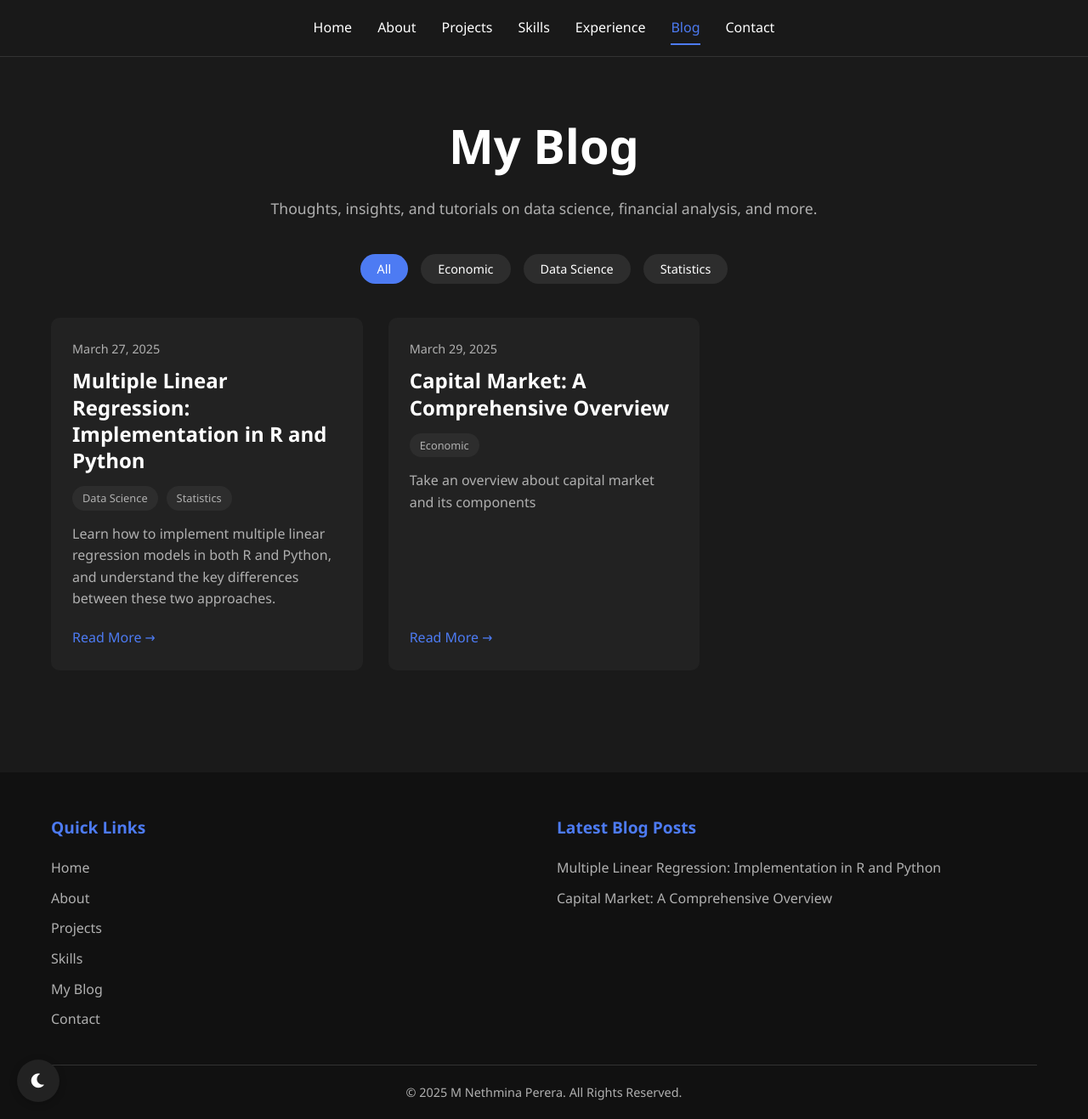
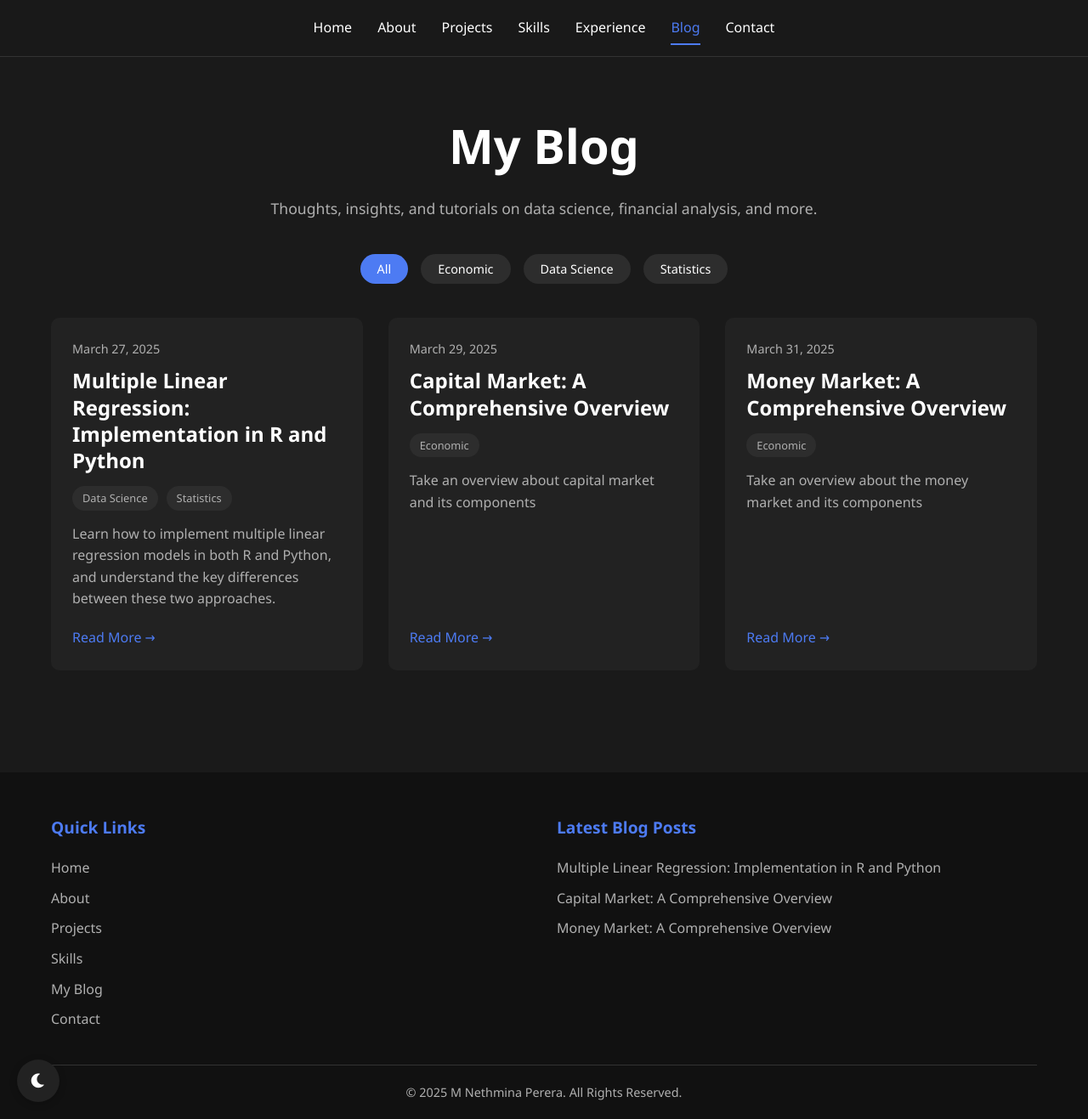
Before and after one commit to MHMNP2021/portfolio.github.io, a Jekyll site: the page blog.html, which Jekyll copies as it is, in a window 1280 px wide and 1317 px high. Shown: the whole window at 85% size. Built offline with Jekyll 4.4.1, drawn with Linux system fonts in a browser that asks for light colours.

Commit message:
Update blog.html

```diff
--- a/blog.html
+++ b/blog.html
@@ -375,6 +375,20 @@
                             <a href="blog/capital-market.html" class="read-more">Read More →</a>
                         </div>
                     </article>
+
+ <!-- Blog Post 3 -->
+                    <article class="blog-post" data-tags="all economic">
+                        <div class="post-content">
+                            <div class="post-date">March 31, 2025</div>
+                            <h2><a href="blog/money-market.html">Money Market: A Comprehensive Overview</a></h2>
+                            <div class="post-tags">
+                                <span class="tag">Economic</span>
+                            </div>
+                            <p>Take an overview about the money market and its components</p>
+                            <a href="blog/money-market.html" class="read-more">Read More →</a>
+                        </div>
+                    </article>
+
                 </div>
             </div>
         </section>
@@ -400,6 +414,7 @@
                     <ul>
                         <li><a href="blog/multiple-linear-regression.html">Multiple Linear Regression: Implementation in R and Python</a></li>
                         <li><a href="blog/capital-market.html">Capital Market: A Comprehensive Overview</a></li>
+                        <li><a href="blog/money-market.html">Money Market: A Comprehensive Overview</a></li>
                     </ul>
                 </div>
             </div>
```
